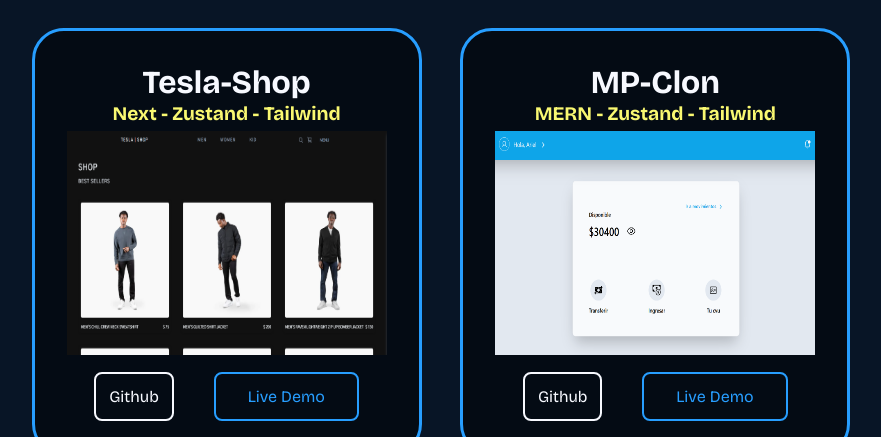
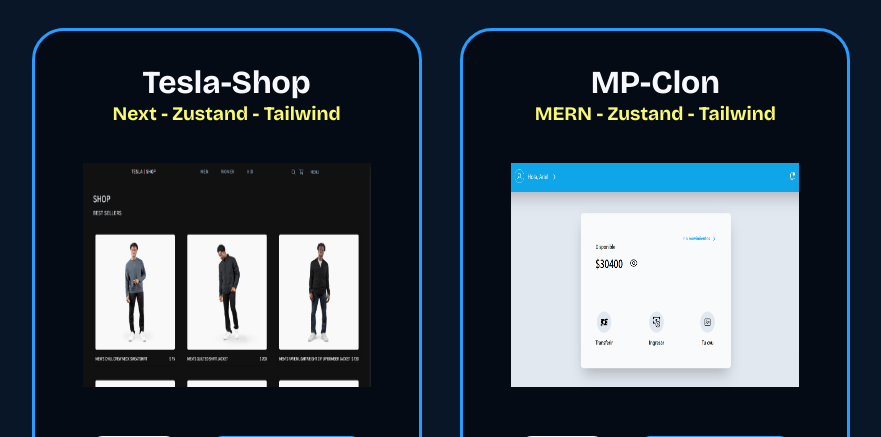
Before and after one commit to Arielstereo/Portfolio-React2023, a React (Vite) app: page / in a window 1280 px wide. Shown: the part 1960-2397 px from the top of the page, without its empty margins (199-1080 px from the left). Built offline with nearby package versions, Linux system fonts and the light colour scheme.

Commit message:
update card portfolio

```diff
--- a/src/components/portofio/Portfolio.jsx
+++ b/src/components/portofio/Portfolio.jsx
@@ -6,13 +6,10 @@
   return (
     <section className="container" id="portfolio">
       <h2>Portofolio</h2>
-      <motion.div className="portfolio__container">
+      <div className="portfolio__container">
         {proyects.proyects.map((item) => (
-          <motion.article
-            whileHover={{ scale: 1.2 }}
-            whileTap={{
-              scale: 0.8,
-            }}
+          <article
+
             key={item.id}
             className="portfolio__card"
           >
@@ -20,9 +17,12 @@
               <h3>{item.name}</h3>
               <h4>{item.description}</h4>
             </div>
-            <div>
+            <motion.div   whileHover={{ scale: 1.2}}
+            whileTap={{
+              scale: 0.8,
+            }}>
               <img className="portfolio__img" src={item.img} alt="img" />
-            </div>
+            </motion.div>
             <div className="btn">
               <a
                 className="btn__primary"
@@ -41,9 +41,9 @@
                 Live Demo
               </a>
             </div>
-          </motion.article>
+          </article>
         ))}
-      </motion.div>
+      </div>
     </section>
   );
 };
--- a/src/components/portofio/portfolio.css
+++ b/src/components/portofio/portfolio.css
@@ -15,6 +15,10 @@
 .portfolio__img {
   width: 20rem;
   height: 14rem;
+  margin-top: 2rem;
+  margin-bottom: 2rem;
+  padding-left: 1rem;
+  padding-right: 1rem;
 }
 
 .portfolio__container {
```
